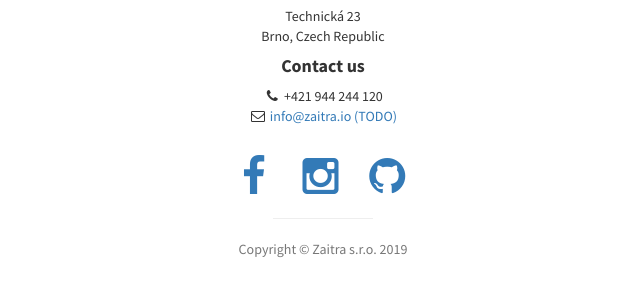
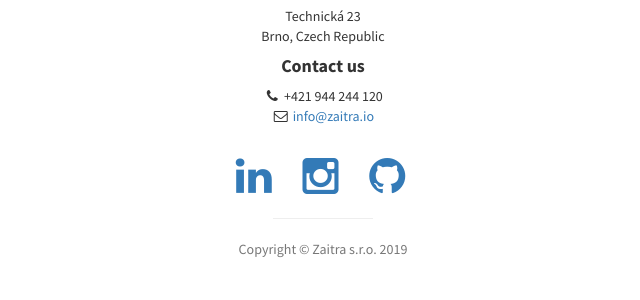
Before and after one commit to marusinm/marusinm.github.io, a Jekyll site: the page built from index.html, in a window 1280 px wide. Shown: the part 3194-3494 px from the top of the page, without its empty margins (317-957 px from the left). Built offline with Jekyll 4.4.1, drawn with Linux system fonts in a browser that asks for light colours.

```diff
--- a/_config.yml
+++ b/_config.yml
@@ -1,6 +1,6 @@
 # Site settings
 title: zaitra.io
-email: info@zaitra.io (TODO)
+email: info@zaitra.io
 description: > # this means to ignore newlines until "baseurl:"
   Write an awesome description for your new site here. You can edit this
   line in _config.yml. It will appear in your document head meta (for
@@ -10,10 +10,10 @@ url: "" # the base hostname & protocol for your site
 
 # User setting
 owner: Zaitra s.r.o.
-email: info@zaitra.io (TODO)
-facebook_username: zaitra.io (TODO)
-twitter_username: zaitra.io (TODO)
-github_username: zaitra.io (TODO)
+email: info@zaitra.io
+facebook_username: zaitra.io
+twitter_username: zaitra.io
+github_username: zaitra.io
 address:
   - line: Technická 23
   - line: Brno, Czech Republic
@@ -21,8 +21,5 @@ address:
 telephone: +421 944 244 120
 copyright: Zaitra s.r.o.
 
-# API settings
-google_api_key: AIzaSyCUpqtM_NHtyv0TtqcOWxGDiLnpKtrYh00
-
 # Build settings
 markdown: kramdown
--- a/_includes/footer.html
+++ b/_includes/footer.html
@@ -19,7 +19,7 @@
           <br>
           <ul class="list-inline">
             <li>
-              <a href="https://www.facebook.com/zaitraio-101937587892440/" target="_blank"><i class="fa fa-facebook fa-fw fa-3x"></i></a>
+              <a href="https://www.linkedin.com/company/28969889" target="_blank"><i class="fa fa-linkedin fa-fw fa-3x"></i></a>
             </li>
             <li>
               <a href="https://www.instagram.com/zaitra.io/" target="_blank"><i class="fa fa-instagram fa-fw fa-3x"></i></a>
--- a/_includes/map.html
+++ b/_includes/map.html
@@ -1,23 +1,11 @@
 <section id="map" class="map">
-  <iframe id="map_iframe"
-    width="100%"
-    height="100%"
-    frameborder="0"
-    scrolling="no"
-    marginheight="0"
-    marginwidth="0"
-    src="https://maps.google.com/maps/embed/v1/place?key={{ site.google_api_key }}&q={% for address in site.address %}{{ address.line }},{% endfor %}"
-    allowfullscreen>
-  </iframe>
-  <br>
-  <small id="map_iframe"
-    width="100%"
-    height="100%"
-    frameborder="0"
-    scrolling="no"
-    marginheight="0"
-    marginwidth="0"
-    src="https://maps.google.com/maps/embed/v1/place?key={{ site.google_api_key }}&q={% for address in site.address %}{{ address.line }},{% endfor %}"
-    allowfullscreen>
-  </small>
+  <div class="mapouter">
+    <div class="gmap_canvas">
+      <iframe width="100%" height="100%" id="gmap_canvas" src="https://maps.google.com/maps?q=technicka%2023%20brno&t=&z=15&ie=UTF8&iwloc=&output=embed" frameborder="0" scrolling="no" marginheight="0" marginwidth="0">
+      </iframe>
+        <a href="https://www.embedgooglemap.org"></a>
+    </div>
+    <style>.mapouter{position:relative;text-align:right;height:100%;width:100%;}.gmap_canvas {overflow:hidden;background:none!important;height:100%;width:100%;}
+    </style>
+  </div>
 </section>
--- a/_includes/portfolio.html
+++ b/_includes/portfolio.html
@@ -17,7 +17,7 @@
           </div>
           <div class="col-md-6">
             <div class="portfolio-item">
-              <a href="#">
+              <a href="https://zaitra.github.io/strom/" target="_blank">
                 <img class="img-portfolio img-responsive" src="img/defor.jpg">
                 <div class="img-protfolio-text-centered ">
                   <h3>DEFORESTATION DETECTION</h3>
@@ -41,7 +41,7 @@
           </div>  -->
         </div>
         <!-- /.row (nested) -->
-        <a href="#" class="btn btn-dark">View More Items</a>
+        <a target="_blank" href="https://github.com/zaitra" class="btn btn-dark">View More Items</a>
       </div>
       <!-- /.col-lg-10 -->
     </div>
```
Also changed, not shown: 2 other files.
